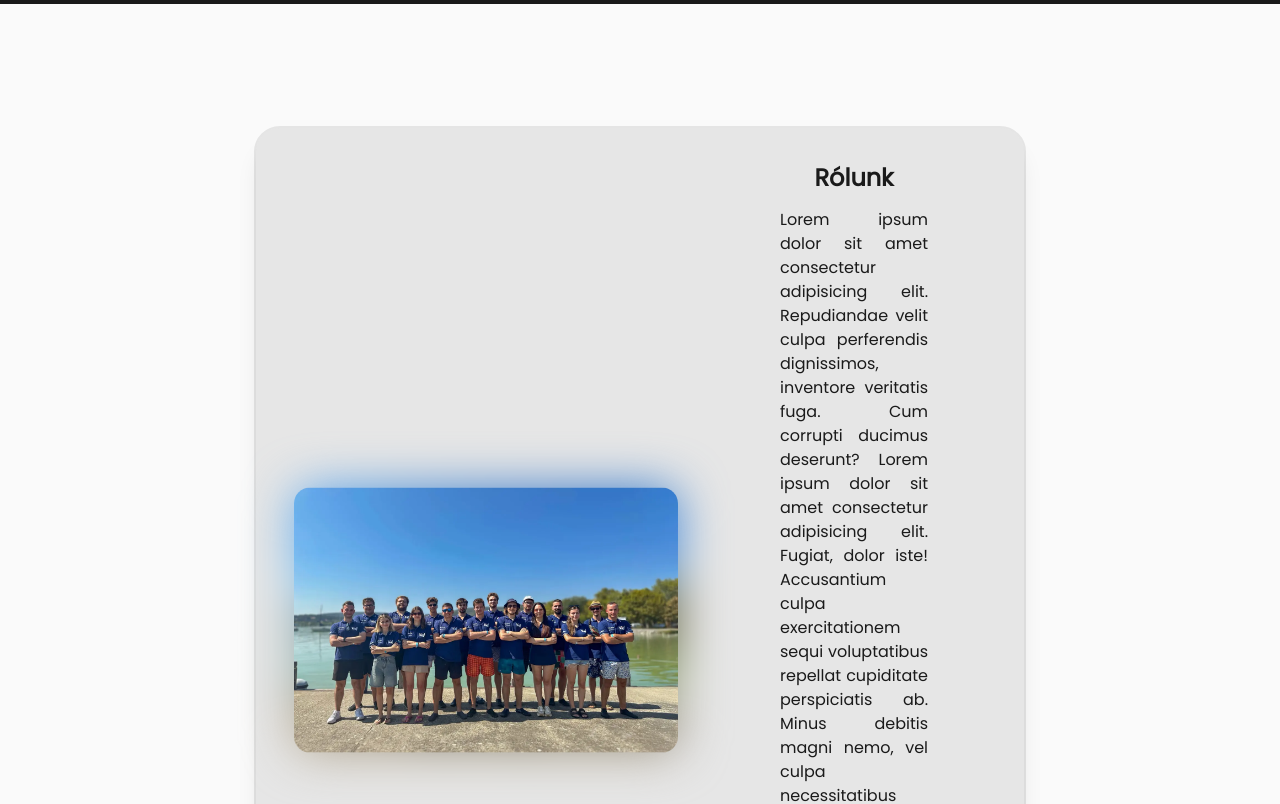
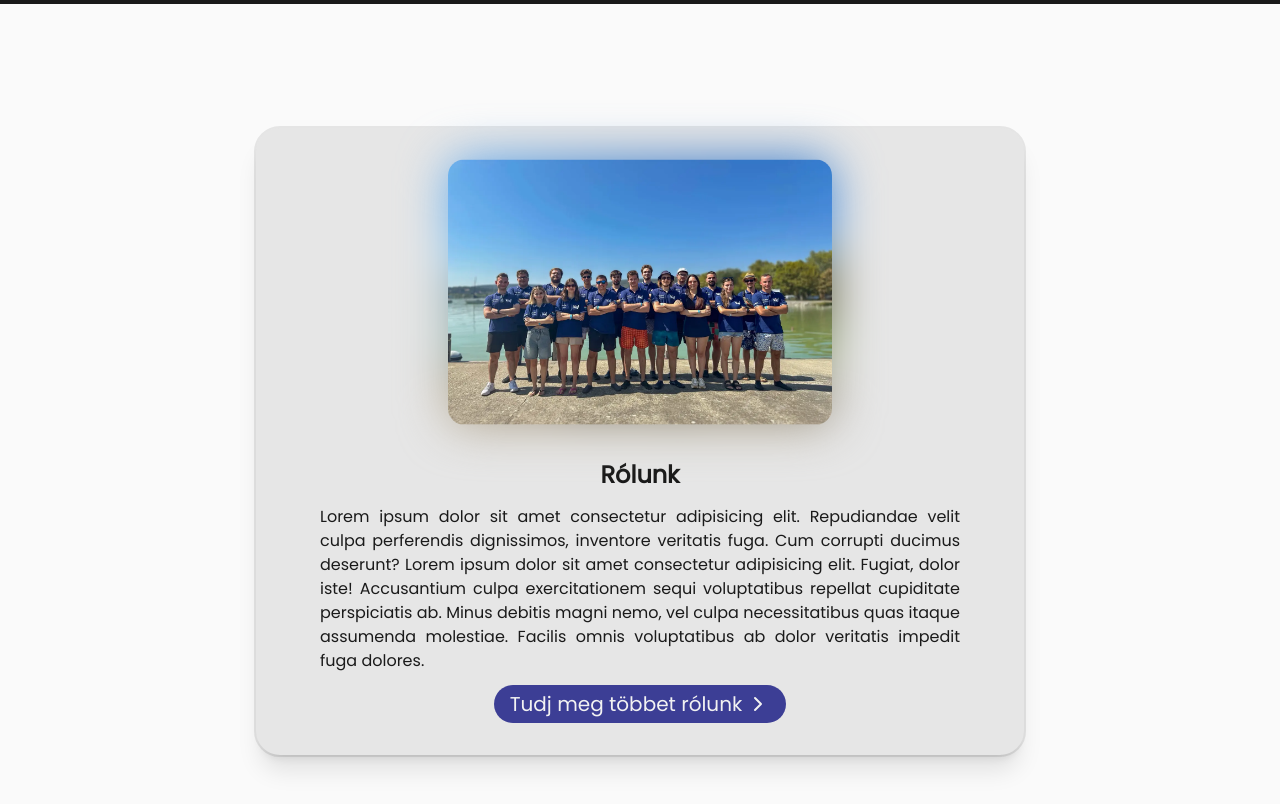
Before and after one commit to D0dzs/sbt-frontend-preview, a Next.js app: page / in a window 1280 px wide. Shown: the part 800-1604 px from the top of the page. Built offline with nearby package versions, Linux system fonts and the light colour scheme; what tailwindcss-animated would draw is missing.

Commit message:
refactor: remove unused Footer component and devcontainer config, adjust Navbar layout and improve responsiveness in main page components

```diff
--- a/app/_components/Footer.jsx
+++ /dev/null
@@ -1,9 +0,0 @@
-import React from 'react'
-
-const Footer = () => {
-  return (
-    <div>Footer</div>
-  )
-}
-
-export default Footer
--- a/app/_components/Navbar.jsx
+++ b/app/_components/Navbar.jsx
@@ -18,10 +18,10 @@ const Navbar = ({ className, ...props }) => {
   };
 
   return (
-    <nav className={`${cn('z-9999 grid', className)}`} {...props}>
+    <nav className={`${cn('z-9999 flex justify-center', className)}`} {...props}>
       {isMobile ? (
         <div
-          className={`bg-bme-lprimary dark:bg-bme-dprimary absolute top-0 left-0 z-50 mt-20 block min-w-screen -translate-y-20 transition-all duration-500 lg:hidden ${isOpen ? 'min-h-screen' : 'min-h-0'}`}
+          className={`bg-bme-lprimary dark:bg-bme-dprimary absolute top-0 left-0 z-50 mt-20 block min-w-screen -translate-y-20 transition-all lg:hidden ${isOpen ? 'min-h-screen' : 'min-h-0'}`}
         >
           {isOpen && (
             <div
@@ -100,7 +100,7 @@ const Navbar = ({ className, ...props }) => {
           )}
         </div>
       ) : null}
-      <div className="outline-bme-dsecondary/15 dark:outline-bme-lsecondary/15 shadow-bme-black/5 lg:shadow-bme-black/20 dark:shadow-bme-white/5 lg:dark:outline-bme-lsecondary/50 bg-bme-lprimary dark:bg-bme-dprimary lg:from-bme-white/50 lg:to-bme-white/30 grid h-20 w-screen items-center rounded-none px-8 shadow-lg outline-2 backdrop-blur-sm transition-all lg:w-full lg:rounded-full lg:bg-transparent lg:bg-linear-to-t xl:w-[60vw] lg:dark:bg-transparent">
+      <div className="outline-bme-dsecondary/15 dark:outline-bme-lsecondary/15 shadow-bme-black/5 lg:shadow-bme-black/20 dark:shadow-bme-white/5 lg:dark:outline-bme-lsecondary/50 bg-bme-lprimary dark:bg-bme-dprimary lg:from-bme-white/50 lg:to-bme-white/30 grid h-20 w-screen items-center rounded-none px-8 shadow-lg outline-2 backdrop-blur-sm transition-all duration-75 lg:w-fit lg:rounded-full lg:bg-transparent lg:bg-linear-to-t xl:w-[60vw] lg:dark:bg-transparent">
         {isMobile ? (
           <div
             id="mobile-navbar"
--- a/app/layout.jsx
+++ b/app/layout.jsx
@@ -22,7 +22,7 @@ export default function RootLayout({ children }) {
       <html lang="hu" className={`${poppins.variable} ${comfortaa.variable}`} suppressHydrationWarning>
         <body className="!bg-bme-lprimary dark:!bg-bme-dprimary font-poppins">
           <Providers>
-            <Navbar className={'fixed mx-auto mt-0 min-w-screen justify-center lg:mt-6'} />
+            <Navbar className={'fixed mt-0 min-w-screen lg:mt-6'} />
             <main className="!text-bme-black dark:!text-bme-white">{children}</main>
           </Providers>
         </body>
--- a/app/page.jsx
+++ b/app/page.jsx
@@ -24,8 +24,10 @@ export default function Home() {
     <div className="relative mx-auto grid items-center overflow-x-hidden">
       <HeroScreen />
       <SectionLayout className={'p-8 pt-16 lg:pt-32'}>
-        <Container className={'overflow-cliplg flex h-fit w-[70vw] lg:w-[60vw] flex-col gap-8 p-8 lg:flex-row lg:py-8'}>
-          <div className="relative mt-0 flex h-full w-full px-1.5 py-8 lg:my-auto lg:py-0 lg:pt-0">
+        <Container
+          className={'overflow-cliplg flex h-fit w-[70vw] flex-col gap-8 p-8 lg:w-[60vw] lg:py-8 2xl:flex-row'}
+        >
+          <div className="relative mt-0 h-full w-full px-1.5 py-8 lg:my-auto lg:py-0 lg:pt-0">
             <img
               src={'/images/this_is_us.webp'}
               alt="CSAPAT (front)"
@@ -34,12 +36,12 @@ export default function Home() {
             <img
               src={'/images/this_is_us.webp'}
               alt="CSAPAT (back)"
-              className="w-60 rounded-2xl blur-xl lg:h-fit lg:w-96 lg:max-w-96"
+              className="mx-auto w-60 rounded-2xl blur-xl lg:h-fit lg:w-96 lg:max-w-96"
             />
           </div>
           <div className="flex h-full flex-col items-center justify-center gap-3 pt-0 lg:p-0 lg:px-8">
             <h3 className="text-xl font-bold lg:text-2xl">Rólunk</h3>
-            <p className="text-justify text-xs font-extralight md:mx-auto md:text-base lg:px-8">
+            <p className="text-justify text-xs font-extralight md:mx-auto md:text-base">
               Lorem ipsum dolor sit amet consectetur adipisicing elit. Repudiandae velit culpa perferendis dignissimos,
               inventore veritatis fuga. Cum corrupti ducimus deserunt? Lorem ipsum dolor sit amet consectetur
               adipisicing elit. Fugiat, dolor iste! Accusantium culpa exercitationem sequi voluptatibus repellat
```
Also changed, not shown: .devcontainer/devcontainer.json (deleted).
